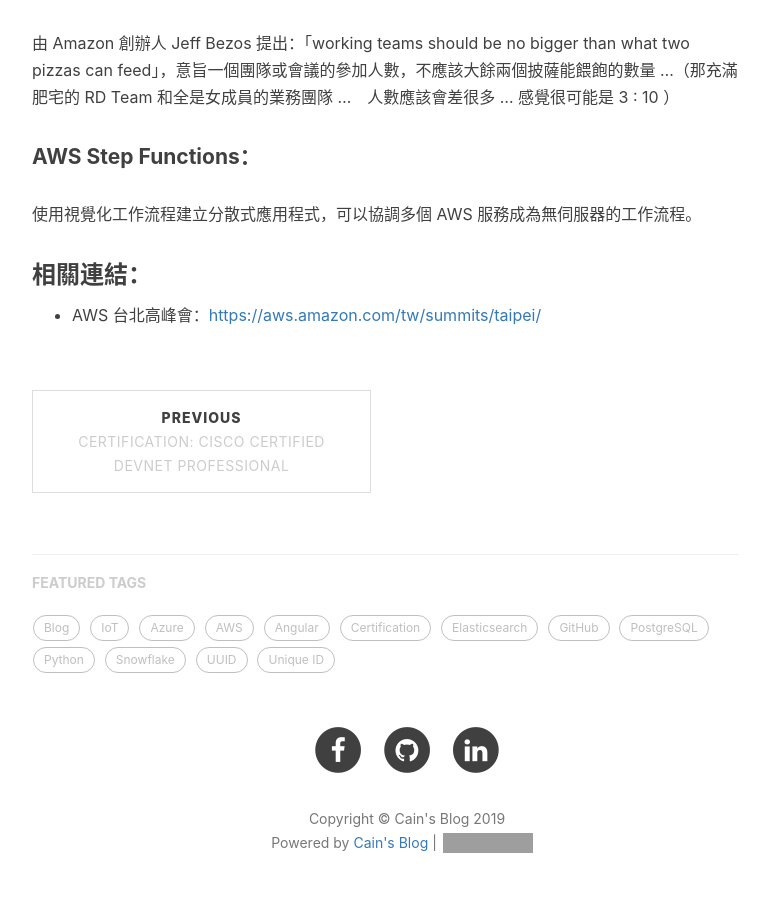
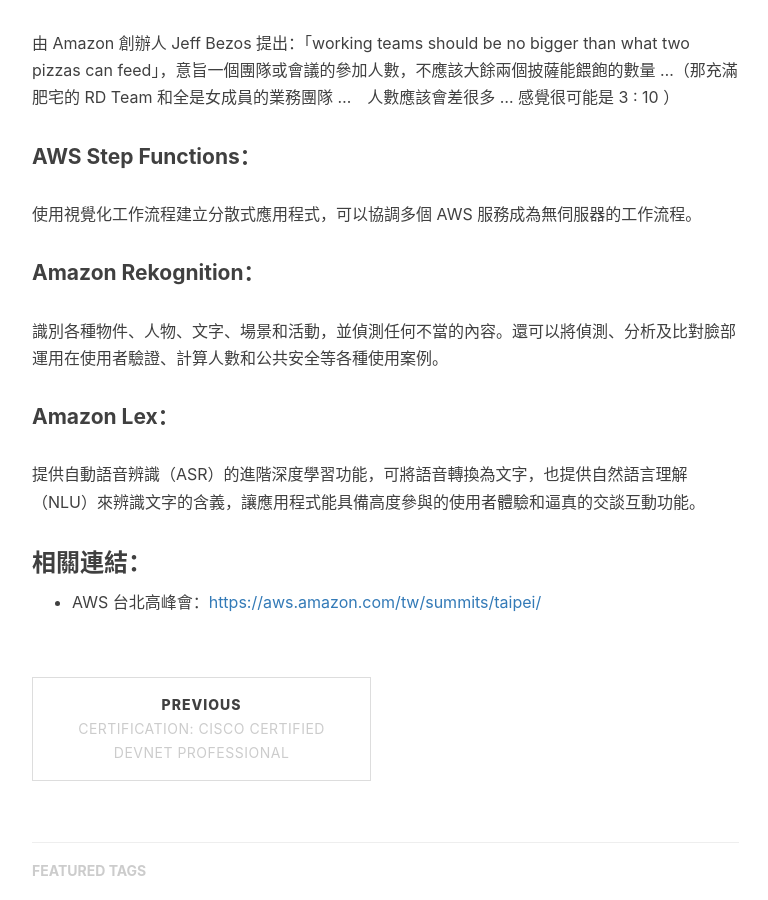
Before and after one commit to cain19811028/cain19811028.github.io, a Jekyll site: the page built from _posts/2019-06-13-aws_summit_taipei_2019.markdown, in a window 1280 px wide and 900 px high, scrolled down 1321 px. Shown: the whole window, without its empty margins (233-1001 px from the left). Built offline with Jekyll 4.4.1, drawn with Linux system fonts in a browser that asks for light colours; nearby versions of some CDN libraries; comment, search, counter and statistics services are not loaded; grey boxes are pictures that could not be loaded.

Commit message:
feat: add something

```diff
--- a/_posts/2019-06-13-aws_summit_taipei_2019.markdown
+++ b/_posts/2019-06-13-aws_summit_taipei_2019.markdown
@@ -23,6 +23,12 @@
 #### AWS Step Functions：
 使用視覺化工作流程建立分散式應用程式，可以協調多個 AWS 服務成為無伺服器的工作流程。
 
+#### Amazon Rekognition：
+識別各種物件、人物、文字、場景和活動，並偵測任何不當的內容。還可以將偵測、分析及比對臉部運用在使用者驗證、計算人數和公共安全等各種使用案例。
+
+#### Amazon Lex：
+提供自動語音辨識（ASR）的進階深度學習功能，可將語音轉換為文字，也提供自然語言理解（NLU）來辨識文字的含義，讓應用程式能具備高度參與的使用者體驗和逼真的交談互動功能。
+
 ### 相關連結：
 
  - AWS 台北高峰會：[https://aws.amazon.com/tw/summits/taipei/](https://aws.amazon.com/tw/summits/taipei/)
```
